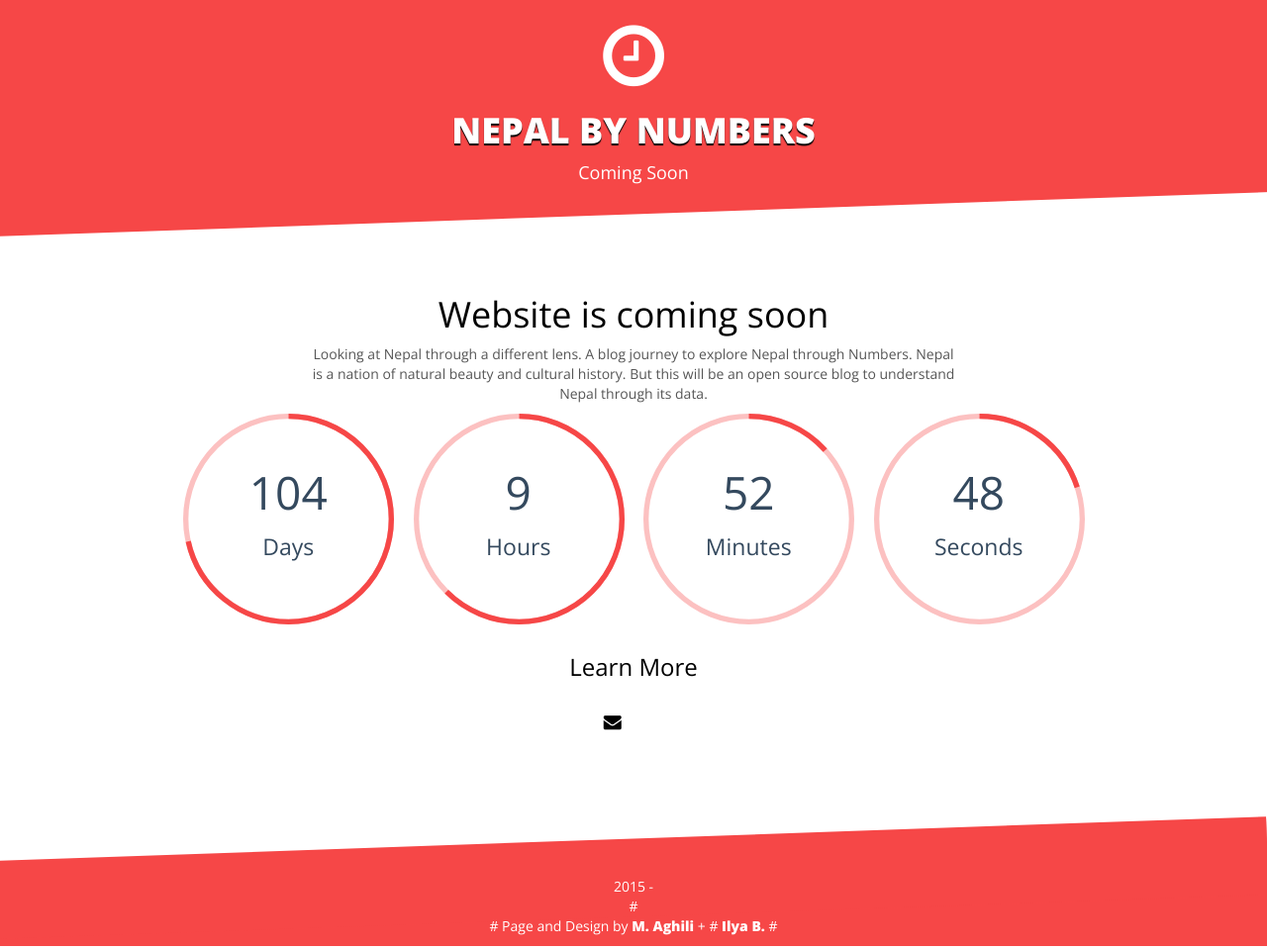
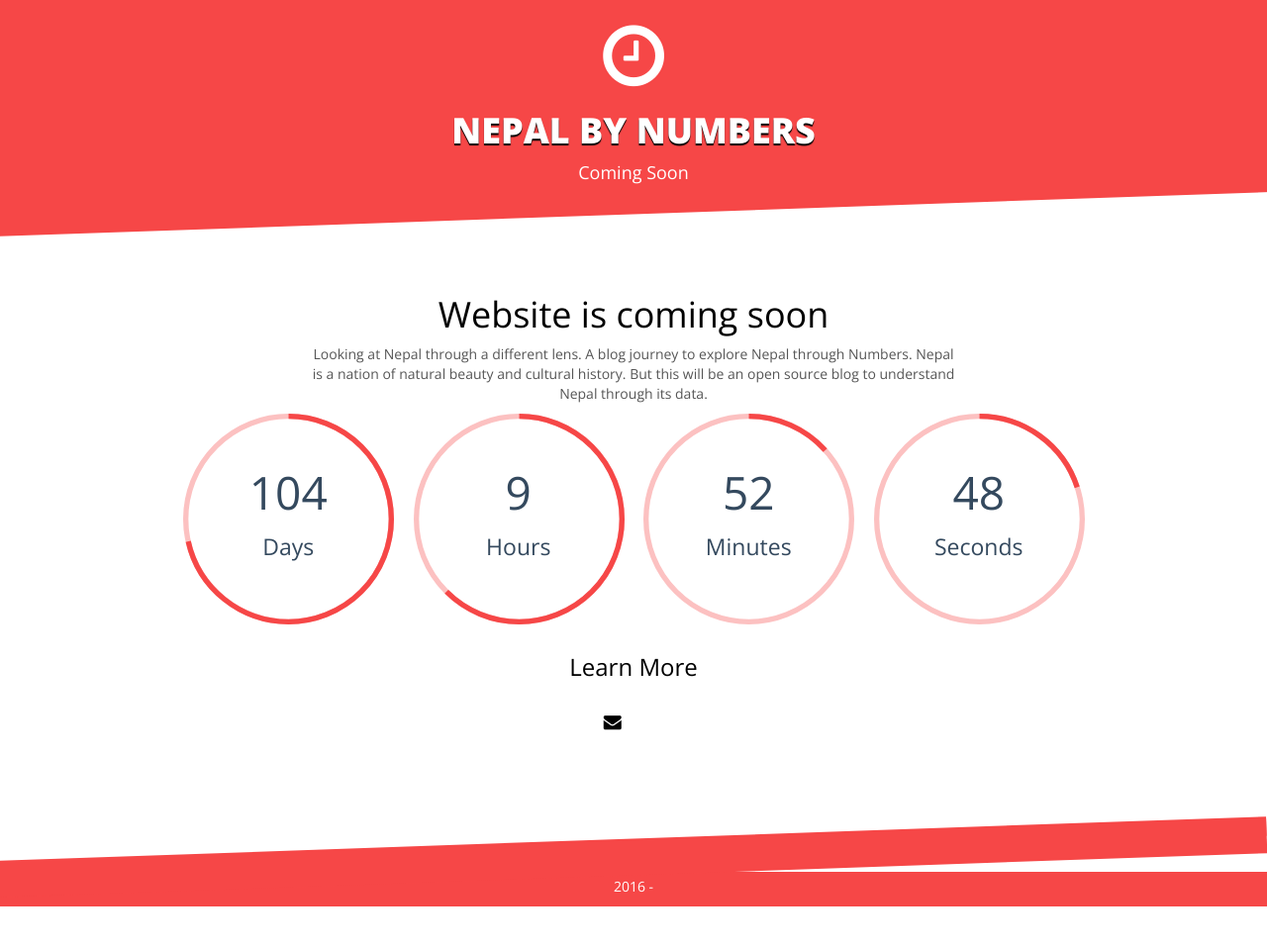
Before and after one commit to numbersnepal/nepalbynumbers, a Jekyll site: the page built from index.md, in a window 1280 px wide. Shown: the whole page at 99% size. Built offline with Jekyll 4.4.1, drawn with Linux system fonts in a browser that asks for light colours; nearby versions of some CDN libraries; after the commit the page ends 917 px from its top, so only the background shows below that.

Commit message:
commented

```diff
--- a/_layouts/home.html
+++ b/_layouts/home.html
@@ -92,12 +92,13 @@
         <div class="container">
             <div class="row">
                 <div class="col-xs-12 text-center">
-                    <p>2015 - {{ site.owner.name }}</p>
+                    <p>2016 - {{ site.owner.name }}</p>
 
-                    #<P> {% if site.owner.aboutlink.url %}<a href="{{ site.owner.aboutlink.url }}">{{ site.owner.aboutlink.caption | default: "About" }}</a> | {% endif %}
+                    <!-- <P> {% if site.owner.aboutlink.url %}<a href="{{ site.owner.aboutlink.url }}">{{ site.owner.aboutlink.caption | default: "About" }}</a> | {% endif %}
                     #    Page and Design by <a target="_blank" href="http://mortezaaghili.github.io/">M. Aghili</a> +
                     #    <a target="_blank" href="https://www.behance.net/gallery/18421675/Free-Bootstrap-Psd-Coming-Soon-Template">Ilya B.</a>
                 #    </P>
+                 -->
                 </div>
             </div>
         </div>
```
